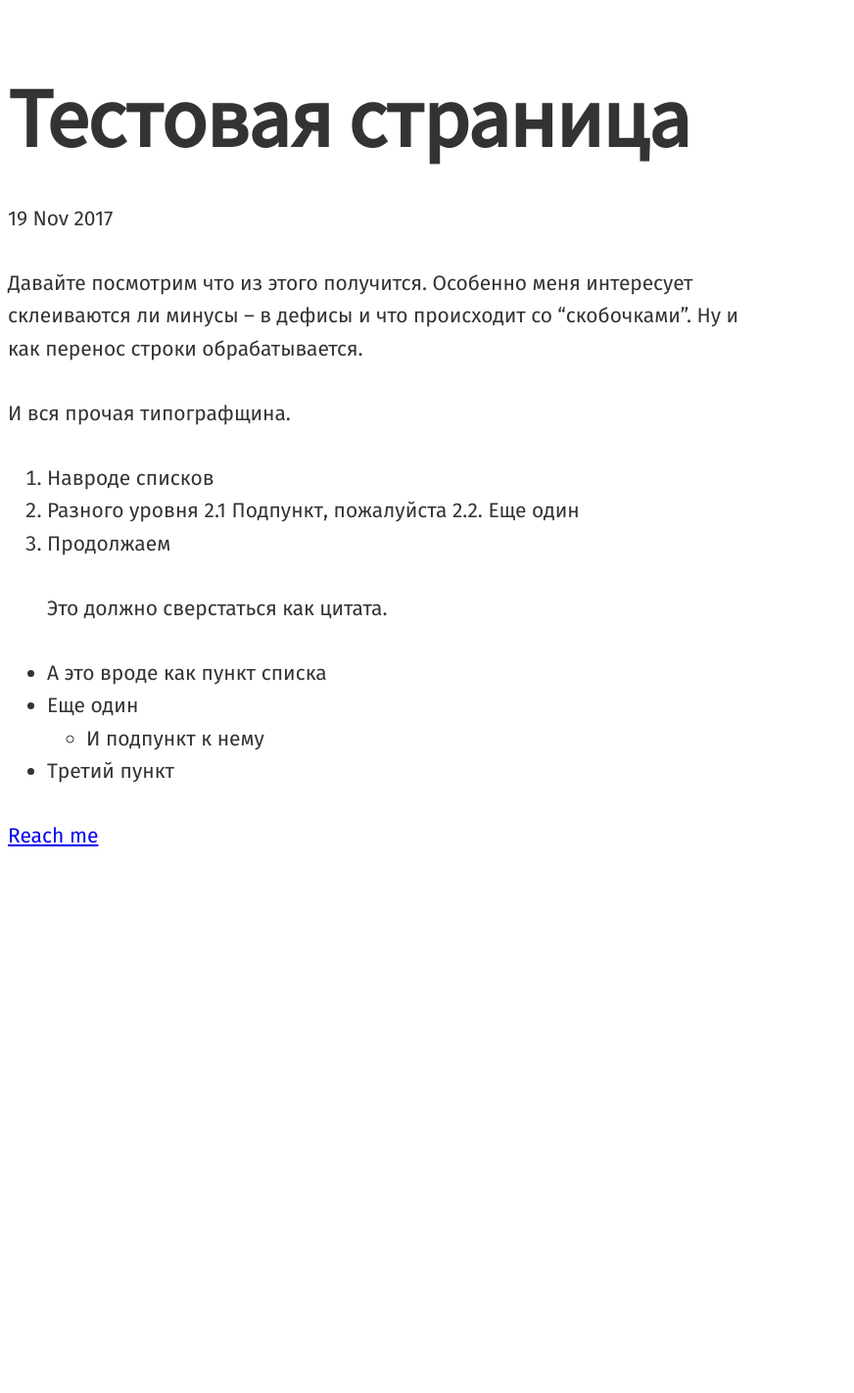
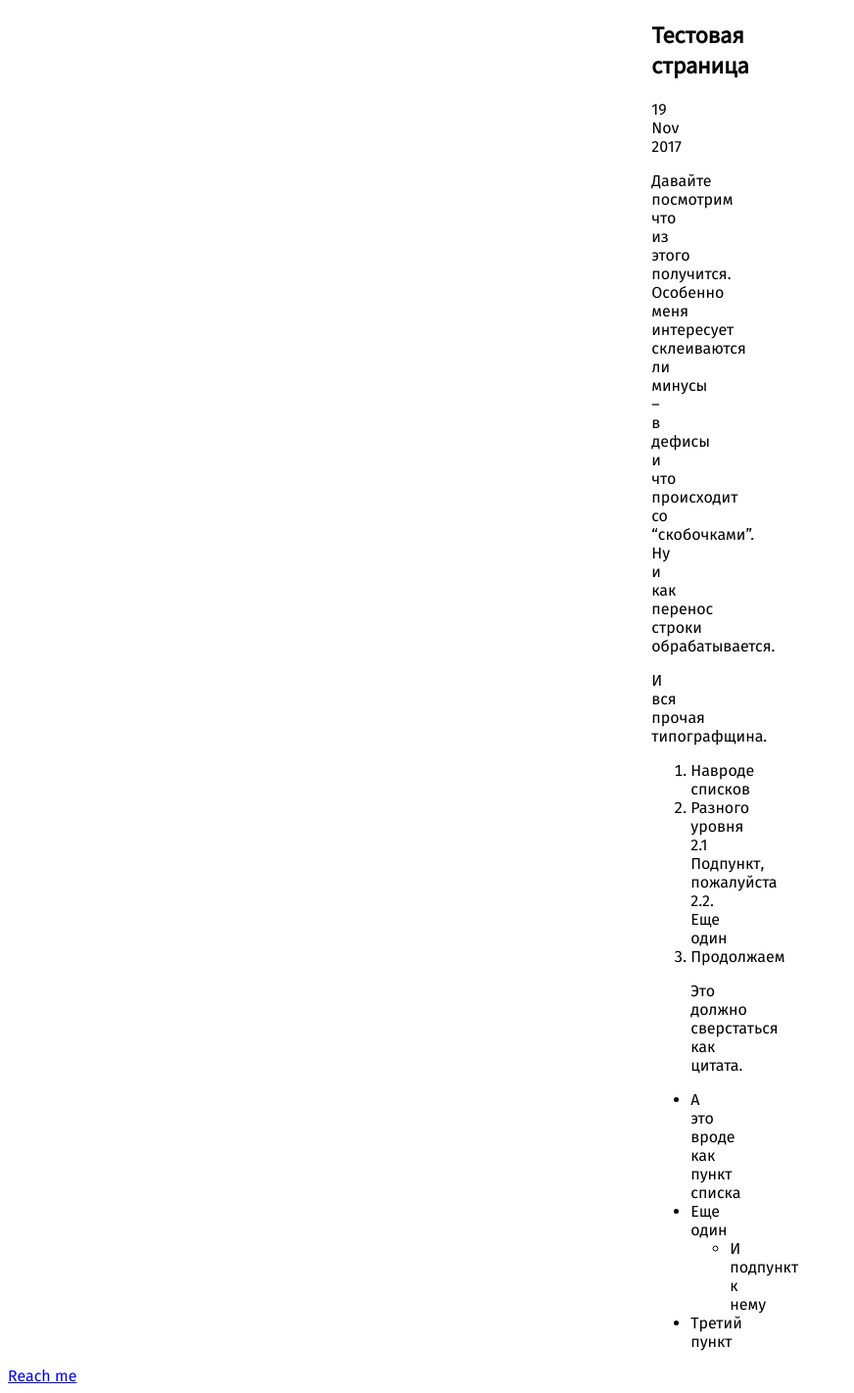
Before and after one commit to peaktop/peaktop.github.io, a Jekyll site: the page built from _posts/2017-11-19-first-post.md, in a window 1280 px wide. Shown: the whole page at 98% size, without its empty margins (0-872 px from the left). Built offline with Jekyll 4.4.1, drawn with Linux system fonts in a browser that asks for light colours; before the commit the page ends 900 px from its top, so only the background shows below that.

Commit message:
Update main.css

```diff
--- a/css/main.css
+++ b/css/main.css
@@ -1,105 +1,12 @@
  html {
-  color: rgba(0, 0, 0, .8);
-  font-weight: 400;
-  font-style: normal;
-  font-size: 131.25%;
+  padding:0; margin:0;
   font-family: 'Fira Sans', sans-serif;
-  line-height: 1.58;
-  -webkit-font-smoothing: antialiased;
-  -webkit-text-size-adjust: auto;
-      -ms-text-size-adjust: auto;
-          text-size-adjust: auto;
+  }
+
+h1, h2, h3, h4, h5, h6 {
+  font-family: 'Source Sans Pro', sans-serif;
 }
 
-h1, h2, h3, h4, h5, h6 {
-  margin-bottom: 0;
-  letter-spacing: -0.002em;
-  font-weight: 700;
-  font-family: 'Source Sans Pro', sans-serif;
-  line-height: 1.264;
-  letter-spacing: -.004em;
-}
-
-h1 {
-  margin-top: 66.36px;
-  margin-top: 3.16rem;
-  font-size: 84.945px;
-  font-size: 4.045rem;
-}
-
-h2 {
-  margin-top: 59.724px;
-  margin-top: 2.844rem;
-  font-size: 74.751px;
-  font-size: 3.5596rem;
-}
-
-h3 {
-  margin-top: 53.088px;
-  margin-top: 2.528rem;
-  font-size: 57.762px;
-  font-size: 2.7506rem;
-}
-
-h4 {
-  margin-top: 46.452px;
-  margin-top: 2.212rem;
-  font-size: 50.967px;
-  font-size: 2.427rem;
-}
-
-h5 {
-  margin-top: 36.498px;
-  margin-top: 1.738rem;
-  font-size: 44.171px;
-  font-size: 2.1034rem;
-}
-
-h6 {
-  margin-top: 36.498px;
-  margin-top: 1.738rem;
-  font-size: 33.978px;
-  font-size: 1.618rem;
-}
-
-p {
-  margin-top: 33.18px;
-  margin-top: 1.58rem;
-  margin-bottom: 0;
-  max-width: 36em;
-  letter-spacing: -.004em;
-}
-
-ul, ol {
-  margin-top: 33.18px;
-  margin-top: 1.58rem;
-  margin-bottom: 33.18px;
-  margin-bottom: 1.58rem
-}
-
-ul ul, ul ol, ol ul, ol ol {
-  margin-top: 0;
-  margin-bottom: 0;
-}
-
-table {
-  margin-top: 33.18px;
-  margin-top: 1.58rem;
-  border-spacing: 0;
-  border-collapse: collapse
-}
-
-table td, table th {
-  padding: 0;
-}
-
-blockquote {
-  margin-top: 33.18px;
-  margin-top: 1.58rem;
-  margin-bottom: 33.18px;
-  margin-bottom: 1.58rem;
-}
-
-code {
-  vertical-align: bottom;
-}
+article {
+margin:0 50%;
+padding: 0 0 0 2%;}
```
